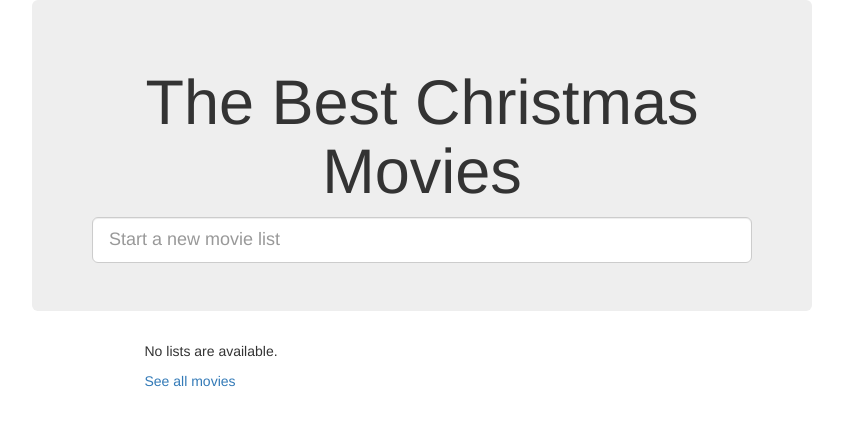
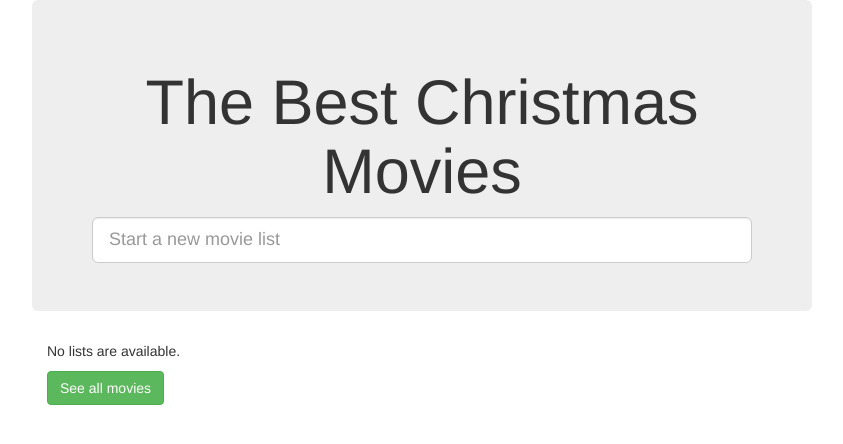
Before and after one commit to jbettenh/last_christmas, a Django app: page /christmasflix/ in a window 1280 px wide. Shown: the top 444 px of the page, without its empty margins (218-1061 px from the left). Run offline with Django 3.2, Linux system fonts and the light colour scheme; data that the repository does not hold is empty; some libraries are stand-ins or nearby versions.

Commit message:
Add button all movies

```diff
--- a/christmasflix/templates/christmasflix/base.html
+++ b/christmasflix/templates/christmasflix/base.html
@@ -26,9 +26,14 @@
                 </div>
             </div>
             <div class="row">
-                <div class="col-md-6 col-md-offset-3">
+                <div class="col-md-8 col-md-offset-2">
                     {% block table %}
                     {% endblock %}
+                </div>
+            </div>
+            <div class="row">
+                <div class="col-md-8 col-md-offset-2">
+                    <a class="btn btn-success" href="{% url 'christmasflix:movies' %}" role="button">See all movies</a>
                 </div>
             </div>
         </div>
--- a/christmasflix/templates/christmasflix/index.html
+++ b/christmasflix/templates/christmasflix/index.html
@@ -14,7 +14,4 @@
         {% else %}
             <p>No lists are available.</p>
         {% endif %}
-
-        <a href="{% url 'christmasflix:movies' %}">See all movies</a></li>
-
 {% endblock %}
```
